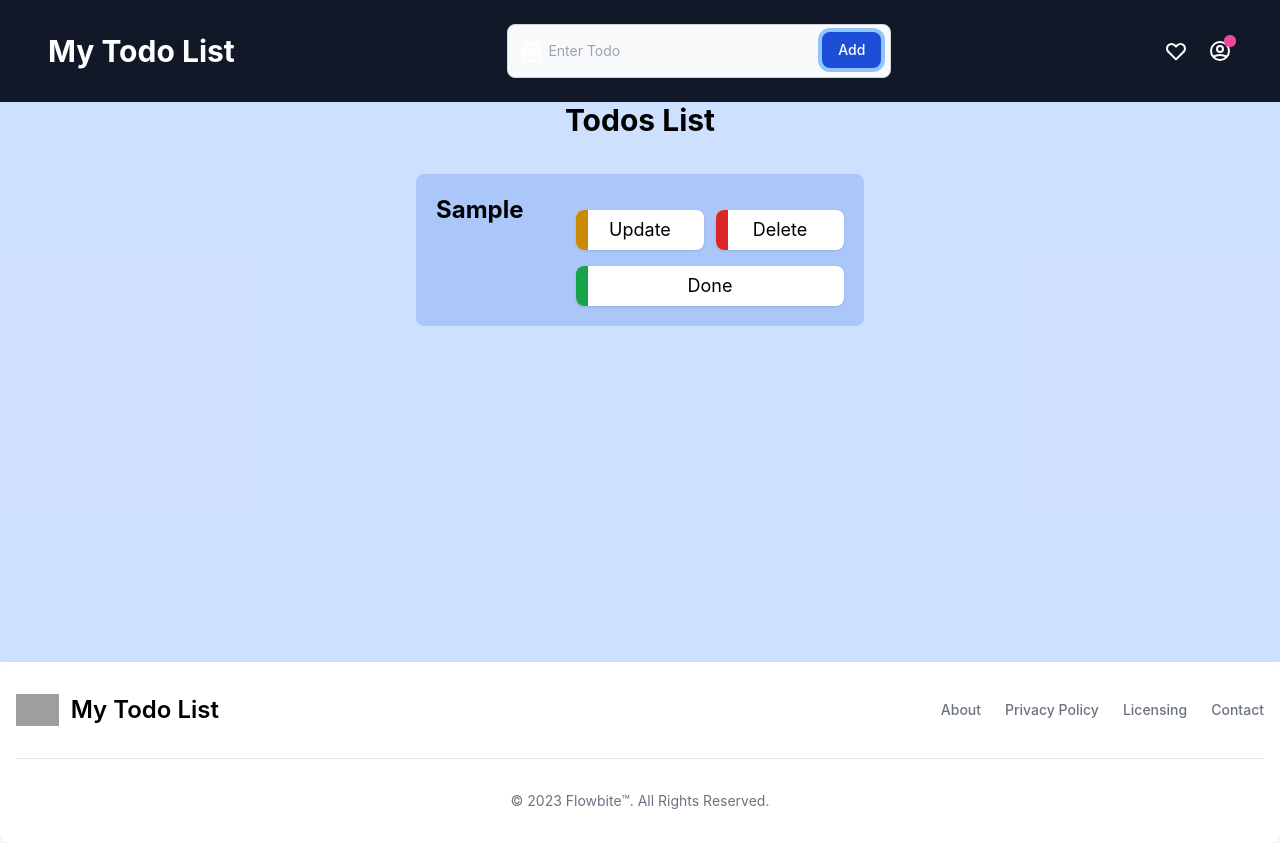
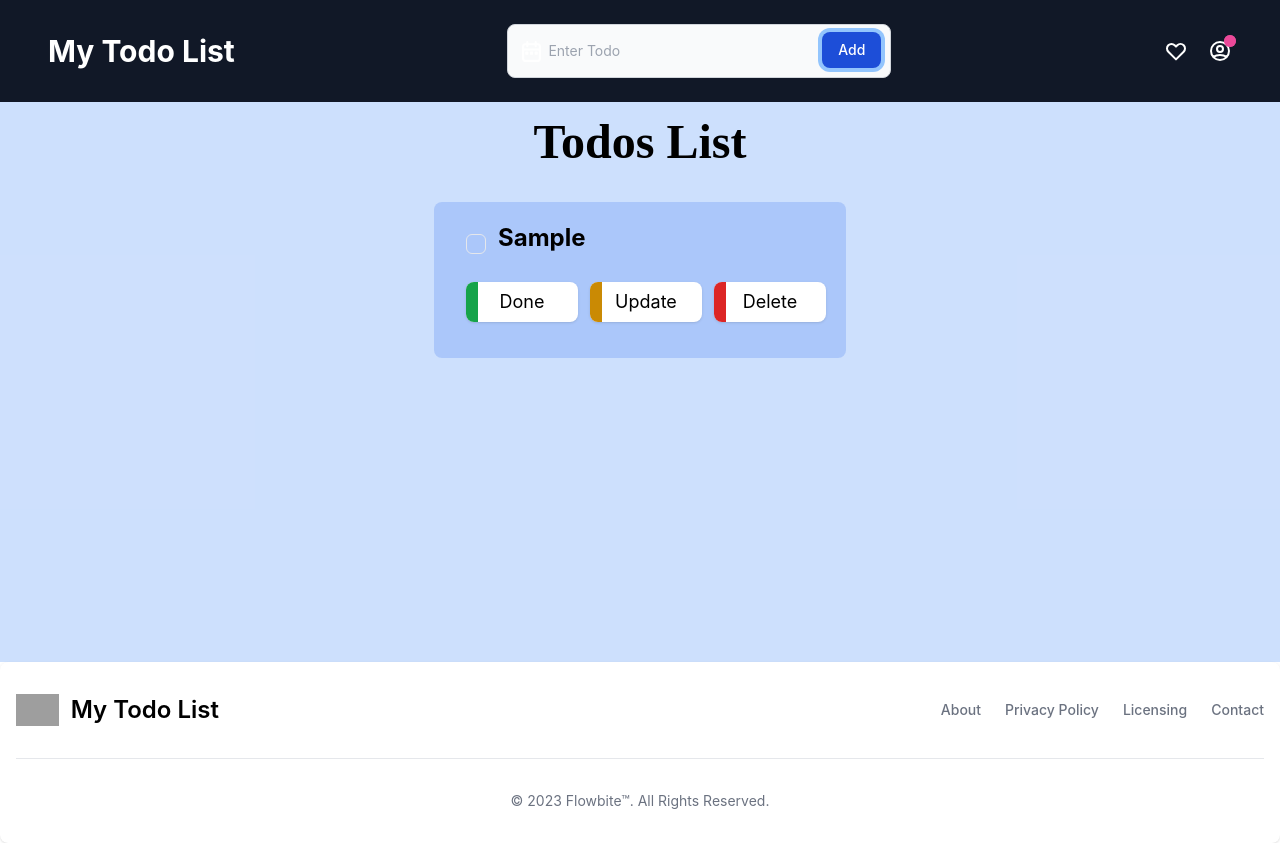
Before and after one commit to SingupalliKartik/todo-list-react, a React (Create React App) app: page / in a window 1280 px wide. Both pictures are taken after typing "Sample" into the empty fields and a click on the button "Add". Built offline with nearby package versions, Linux system fonts and the light colour scheme; grey boxes are pictures that could not be loaded.

Commit message:
Updated done ,update function

```diff
--- a/src/App.js
+++ b/src/App.js
@@ -35,18 +35,46 @@ function App() {
     const myList = {
       sno: snos,
       title: title,
+      done: false,
     };
     setTodos([myList,...listtodo ]);
     console.log(listtodo);
 
   };
+  let k;
 const onUpdate=(todo, t)=>{
- addTodo(t);
- setTimeout(() => {
-  onDelete(todo)
- }, 1000);
+   k = listtodo.filter((e) => {
+    return e === todo;
+  })
+  console.log(k)
+  console.log(k[0])
+  k[0].title = t
+  console.log(k[0])
+  setTodos([...listtodo ]);
+
 
 }
+
+
+const onDone = (todo)=>{
+  k = listtodo.filter((e) => {
+    return e === todo;
+  })
+  console.log(k)
+  console.log(k[0])
+  k[0].done = true
+  setTodos([...listtodo ]);
+}
+const notDone = (todo)=>{
+  k = listtodo.filter((e) => {
+    return e === todo;
+  })
+  console.log(k)
+  console.log(k[0])
+  k[0].done = false
+  setTodos([...listtodo ]);
+}
+
   const [listtodo, setTodos] = useState(initTodo);
   useEffect(() => {
     localStorage.setItem("List", JSON.stringify(listtodo));
@@ -61,7 +89,7 @@ const onUpdate=(todo, t)=>{
             <Route
               exact
               path="/"
-              element={<Todos todos={listtodo} onDelete={onDelete} update = {onUpdate}/>}
+              element={<Todos todos={listtodo} onDelete={onDelete} update = {onUpdate} done ={onDone} notdone={notDone}/>}
             />
             <Route exact path="/about" element={<About />} />
           </Routes>
--- a/src/index.css
+++ b/src/index.css
@@ -2,6 +2,11 @@
 @tailwind base;
 @tailwind components;
 @tailwind utilities;
+
+  @import url('https://fonts.googleapis.com/css2?family=Bungee+Spice&display=swap');
+
+  @import url('https://fonts.googleapis.com/css2?family=Lato:ital@1&display=swap');
+
 body {
   margin: 0;
   font-family: -apple-system, BlinkMacSystemFont, 'Segoe UI', 'Roboto', 'Oxygen',
--- a/src/mycomponents/Todo.js
+++ b/src/mycomponents/Todo.js
@@ -1,53 +1,95 @@
-import React, { useState } from "react";
-import { useEffect } from "react";
+export const Todo = ({ todo, onDelete, update, done, notdone }) => {
+  let style = "";
+  let kuch = false;
+  let text = "Done";
+  if (todo.done) {
+    style = "line-through";
+    kuch = true;
+    text = "Not-Done";
+  } else {
+    style = "";
+    kuch = false;
+    text = "Done";
+  }
 
-export const Todo = ({ todo, onDelete, update}) => {
-  const [style, setStyle] = useState("");
-
-  const changeStyle = () => {
-    setStyle("line-through");
+  const tocheck = (todo) => {
+    if (todo.done) {
+      notdone(todo);
+    } else {
+      done(todo);
+    }
   };
-
-
-
-
-const onUpdate =()=>{
-  let t=prompt("Change the task").toString();
-  update(todo,t)
-
-}
-// const [title, settitle] = useState(todo.title);
-
-// useEffect(() => {
-//   todo=[{sno: 13, title : t},...todo ]
-//       localStorage.setItem("List", JSON.stringify(todo));
-//   }, [title]);
-//   let t ;
-
-// const changetitle = ()=>{
-//  t=prompt("Change the task");
-// settitle(t);}
-
-
   return (
-
-      <div className="  h-full  w-fit m-5   bg-blue-600 p-5  bg-opacity-20  rounded-lg">
-        <div className=" flex space-x-3 align-middle ">
+    <div className="  h-full  w-fit m-5   bg-blue-600 p-5  bg-opacity-20  rounded-lg flex flex-col  justify-start space-x-3 ">
+      <div className="flex  flex-row-reverse justify-end">
         <div className="text-2xl font-bold w-32 ">
-            <span className={style} >
-              {todo.title}</span>
+          <span className={style}>{todo.title}</span>
         </div>
+        <div className="inline-flex ">
+          <label
+            className="relative flex cursor-pointer items-center rounded-full p-3"
+            for="checkbox"
+            data-ripple-dark="true"
+          >
+            <input
+              type="checkbox"
+              className="before:content[''] peer relative h-5 w-5 cursor-pointer appearance-none rounded-md border border-blue-gray-200 transition-all before:absolute before:top-2/4 before:left-2/4 before:block before:h-12 before:w-12 before:-translate-y-2/4 before:-translate-x-2/4 before:rounded-full before:bg-blue-gray-500 before:opacity-0 before:transition-opacity checked:border-green-500 checked:bg-green-500 checked:before:bg-green-500 hover:before:opacity-10"
+              id="checkbox"
+              checked={kuch}
+              onClick={() => {
+                tocheck(todo);
+              }}
+            />
+            <div className="pointer-events-none absolute top-2/4 left-2/4 -translate-y-2/4 -translate-x-2/4 text-white opacity-0 transition-opacity peer-checked:opacity-100">
+              <svg
+                xmlns="http://www.w3.org/2000/svg"
+                className="h-3.5 w-3.5"
+                viewBox="0 0 20 20"
+                fill="currentColor"
+                stroke="currentColor"
+                stroke-width="1"
+              >
+                <path
+                  fill-rule="evenodd"
+                  d="M16.707 5.293a1 1 0 010 1.414l-8 8a1 1 0 01-1.414 0l-4-4a1 1 0 011.414-1.414L8 12.586l7.293-7.293a1 1 0 011.414 0z"
+                  clip-rule="evenodd"
+                ></path>
+              </svg>
+            </div>
+          </label>
+        </div>
+      </div>
+      <div>
         {todo.length - 1 === 0 ? (
           <p> </p>
         ) : (
           <>
-              <div className="flex flex-col">
             <div className="flex my-4 space-x-3">
+              {" "}
               <button
                 onClick={() => {
-                     onUpdate()
+                  tocheck(todo);
                 }}
-                    className="group relative h-10  w-32 overflow-hidden rounded-lg bg-white text-lg shadow"
+                className="group relative h-10  w-28 overflow-hidden rounded-lg bg-white text-lg shadow"
+              >
+                <div className="absolute inset-0 w-3 bg-green-600 transition-all duration-[450ms] ease-out group-hover:w-full"></div>
+                <span className="relative text-black group-hover:text-white">
+                  {text}
+                </span>
+              </button>
+              <button
+                onClick={() => {
+                  let t = prompt("Change the task");
+                  console.log(t)
+                  if (t ==null || t.length-1<0) {
+                    alert("Text can't be empty");
+                  }
+                  else if(t!==null) {
+                    update(todo, t.toString());
+                  }
+
+                }}
+                className="group relative h-10  w-28 overflow-hidden rounded-lg bg-white text-lg shadow"
               >
                 <div className="absolute inset-0 w-3 bg-yellow-600 transition-all duration-[450ms] ease-out group-hover:w-full"></div>
                 <span className="relative text-black group-hover:text-white">
@@ -55,12 +97,10 @@ const onUpdate =()=>{
                 </span>
               </button>
               <button
-
                 onClick={() => {
-                      setStyle("");
                   onDelete(todo);
                 }}
-                    className="group relative h-10  w-32 overflow-hidden rounded-lg bg-white text-lg shadow"
+                className="group relative h-10  w-28 overflow-hidden rounded-lg bg-white text-lg shadow"
               >
                 <div className="absolute inset-0 w-3 bg-red-600 transition-all duration-[450ms] ease-out group-hover:w-full"></div>
                 <span className="relative text-black group-hover:text-white">
@@ -68,22 +108,9 @@ const onUpdate =()=>{
                 </span>
               </button>
             </div>
-                <button
-                  onClick={() => {
-                    changeStyle();
-                  }}
-                  className="group relative h-10   w-70 overflow-hidden rounded-lg bg-white text-lg shadow"
-                >
-                  <div className="absolute inset-0 w-3 bg-green-600 transition-all duration-[650ms] ease-out group-hover:w-full"></div>
-                  <span className="relative text-black group-hover:text-white">
-                    Done
-                  </span>
-                </button>
-              </div>
           </>
         )}
       </div>
     </div>
-
   );
 };
--- a/src/mycomponents/Todos.js
+++ b/src/mycomponents/Todos.js
@@ -1,21 +1,21 @@
 import React from "react";
 import { Todo } from "./Todo";
 
-export const Todos = ({todos, onDelete, update}) => {
+export const Todos = ({todos, onDelete, update, done, notdone}) => {
   let myStyle = {
     minHeight: "70vh",
   };
   return (
     <div className=" bg-blue-500 bg-opacity-25  " style={myStyle}>
-      <h3 className="text-3xl font-bold text-center">Todos List</h3>
-      <div className=" py-4 flex justify-center flex-wrap">
+      <h3 className="text-5xl  py-4 font-bold text-center  font-Bungee">Todos List</h3>
+      <div className="  flex justify-center flex-wrap">
         {todos.length === 0 ? (
           <p className=" text-xl md:mx-9">The list is empty add the item</p>
         ) :
         (
           todos.map((todo,index) => {
             return (
-              <Todo todo={todo} key={index+1} onDelete={onDelete} update = {update}/>
+              <Todo todo={todo} key={index+1} onDelete={onDelete} update = {update} done ={done} notdone={notdone}/>
             );
 
           })
--- a/tailwind.config.js
+++ b/tailwind.config.js
@@ -2,7 +2,12 @@
 module.exports = {
   content: [ "./src/**/*.{js,jsx,ts,tsx}",],
   theme: {
-    extend: {},
+    extend: {
+      fontFamily: {
+        'Bungee': ['Bungee Spice', 'cursive'],
+        'Lato': ['Lato', 'sans-serif'],
+
+      },}
   },
   plugins: [],
 }
```
Lines whose indentation alone changed are shown as unchanged.
